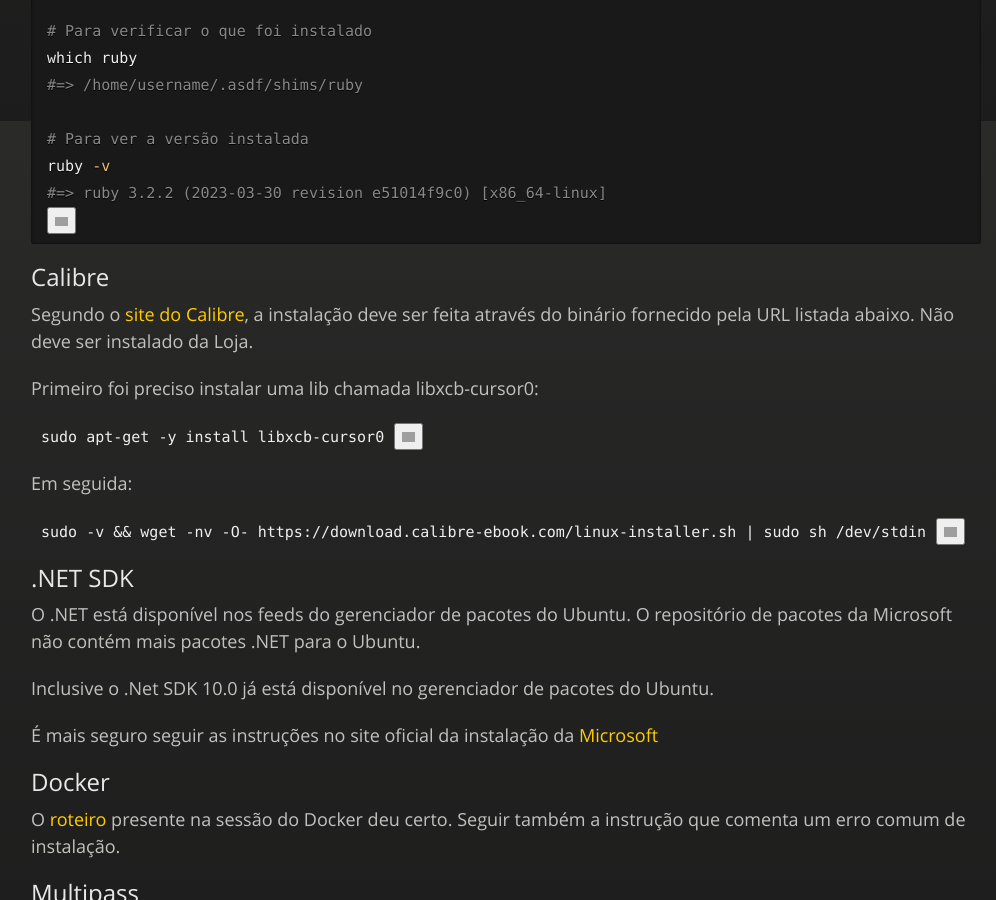
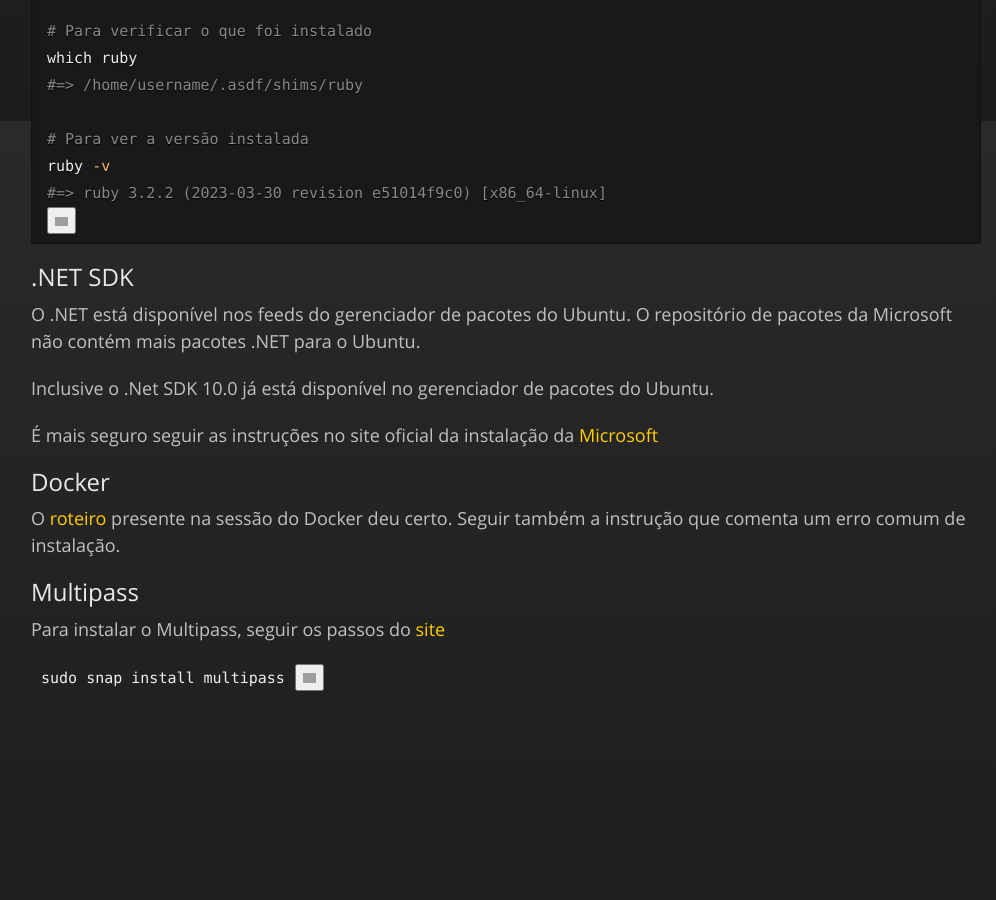
Before and after one commit to JeannAndrade/jeannandrade.github.io, a Jekyll site: the page built from content/linux/aplicativos_instalar/index.md, in a window 1280 px wide and 900 px high, scrolled down 1679 px. Shown: the whole window, without its empty margins (109-1105 px from the left). Built offline with Jekyll 4.4.1, drawn with Linux system fonts in a browser that asks for light colours; nearby versions of some CDN libraries; comment, search, counter and statistics services are not loaded; our own code applies the rules of GitHub Pages for plain Markdown files; after the commit the page ends 2480 px from its top, so only the background shows below that; grey boxes are pictures that could not be loaded.

Commit message:
Remove Calibre installation instructions from Ubuntu guide

````diff
--- a/content/linux/aplicativos_instalar/index.md
+++ b/content/linux/aplicativos_instalar/index.md
@@ -72,18 +72,6 @@ ruby -v
 #=> ruby 3.2.2 (2023-03-30 revision e51014f9c0) [x86_64-linux]
 ```
 
-## Calibre
-
-Segundo o [site do Calibre](https://calibre-ebook.com/download_linux), a instalação deve ser feita através do binário fornecido pela URL listada abaixo. Não deve ser instalado da Loja.
-
-Primeiro foi preciso instalar uma lib chamada libxcb-cursor0:
-
-`sudo apt-get -y install libxcb-cursor0`
-
-Em seguida:
-
-`sudo -v && wget -nv -O- https://download.calibre-ebook.com/linux-installer.sh | sudo sh /dev/stdin`
-
 ## .NET SDK
 
 O .NET está disponível nos feeds do gerenciador de pacotes do Ubuntu. O repositório de pacotes da Microsoft não contém mais pacotes .NET para o Ubuntu.
````
